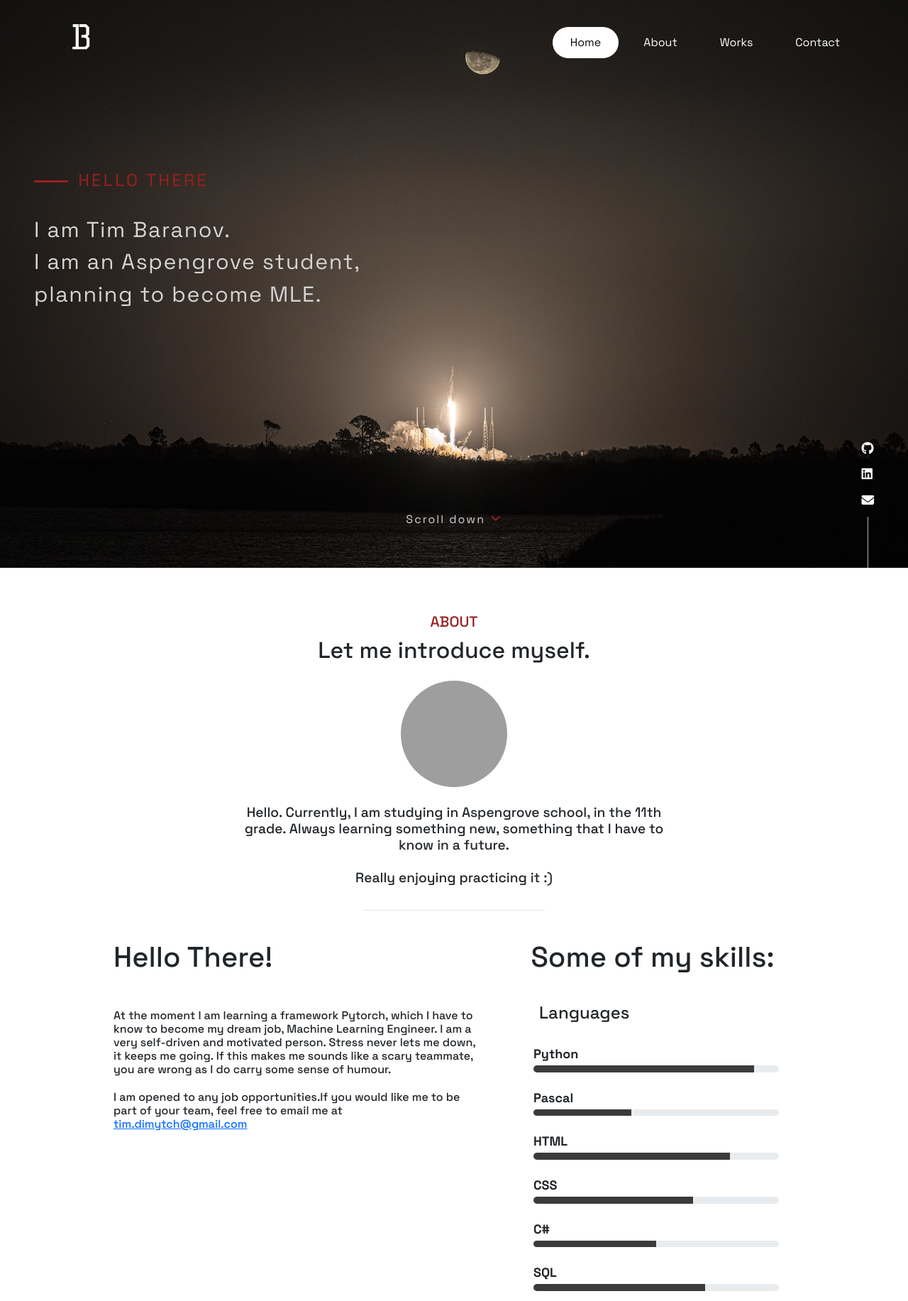
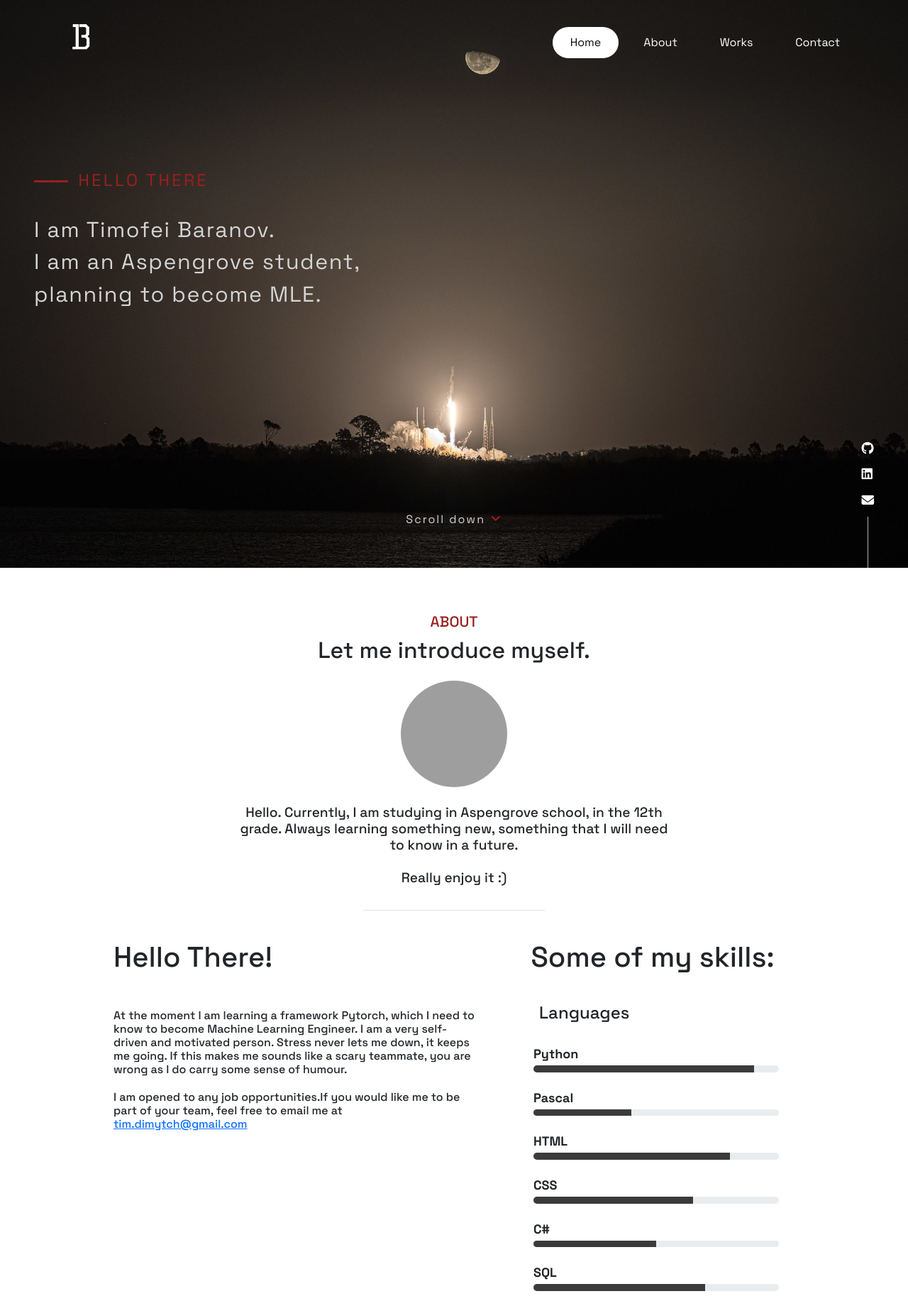
Before and after one commit to BaranovTim/My_website, a Django app: page / in a window 1280 px wide. Shown: the top 1833 px of the page at 71% size. Run offline with Django 5.2, Linux system fonts and the light colour scheme; some libraries are stand-ins or nearby versions; grey boxes are pictures that could not be loaded.

Commit message:
updated info

```diff
--- a/Tim_Website/main/templates/main/index.html
+++ b/Tim_Website/main/templates/main/index.html
@@ -56,7 +56,7 @@
 
             <div class="text-wrapper appear-animation--up">
                 <h5><span class="red-line"></span> Hello There</h5>
-                <h1>I am Tim Baranov.<br>I am an Aspengrove student,<br>planning to become MLE.</h1>
+                <h1>I am Timofei Baranov.<br>I am an Aspengrove student,<br>planning to become MLE.</h1>
             </div>
 
             <div class="scroll_down">
@@ -77,7 +77,7 @@
                     <h2>Let me introduce myself.</h2>
                     <img src="{% static 'main/img/my_photo.jpg' %}" class="my_photo">
                     <h2 class="text_about_me">
-                        Hello. Currently, I am studying in Aspengrove school, in the 11th grade. Always learning something new, something that I have to know in a future. <br><br>Really enjoying practicing it :)
+                        Hello. Currently, I am studying in Aspengrove school, in the 12th grade. Always learning something new, something that I will need to know in a future. <br><br>Really enjoy it :)
                     </h2>
                 </div>
 
@@ -87,7 +87,7 @@
                             Hello There!
                         </h1>
                         <h2>
-                             At the moment I am learning a framework Pytorch, which I have to know to become my dream job, Machine Learning Engineer. I am a very self-driven and motivated person. Stress never lets me down, it keeps me going. If this makes me sounds like a scary teammate, you are wrong as I do carry some sense of humour.
+                             At the moment I am learning a framework Pytorch, which I need to know to become Machine Learning Engineer. I am a very self-driven and motivated person. Stress never lets me down, it keeps me going. If this makes me sounds like a scary teammate, you are wrong as I do carry some sense of humour.
                             <br>
                                 <br>
                             I am opened to any job opportunities.If you would like me to be part of your team, feel free to email me at <br><a href="mailto:tim.dimytch@gmail.com">tim.dimytch@gmail.com</a>
@@ -202,7 +202,7 @@
                                 <div class="timeline-marker"></div>
                                 <h5>2024-2026</h5>
                                 <h2>Aspengrove School</h2>
-                                <h4>AVG: <small> 5.00 / 7.00 </small> </h4>
+                                <h4>IB: <small> 32/42 </small> </h4>
                                 <h6>Studying here right now. Currently learning Pytorch. Trying to do as many projects as possible.</h6>
 
                             </div>
@@ -210,7 +210,7 @@
                                 <div class="timeline-marker"></div>
                                 <h5>2023-2024</h5>
                                 <h2>VIU High School</h2>
-                                <h4>AVG: <small> 6.15 / 7.00</small></h4>
+                                <h4>GPA: <small>  / 4.00</small></h4>
                                 <h6>Have been studying in VIU High School for a year. Have learned during that school year:
                                     Python (Django), C#, PostgreSQL, Git, Pestful Apis.
                                     So that school year was powerfull for my career!</h6>
@@ -229,7 +229,7 @@
                                 <h5>2015-2022</h5>
                                 <h2>Gymnasium of Tiraspol</h2>
                                 <h4>AVG: <small>4.95 / 5.00</small></h4>
-                                <h6>Have been studying there for 7 years. Participated in different math & physics competitions a lot.</h6>
+                                <h6>Have been studying here for 7 years. Participated in different math & physics competitions a lot.</h6>
                             </div>
                         </div>
                     </div>
```
